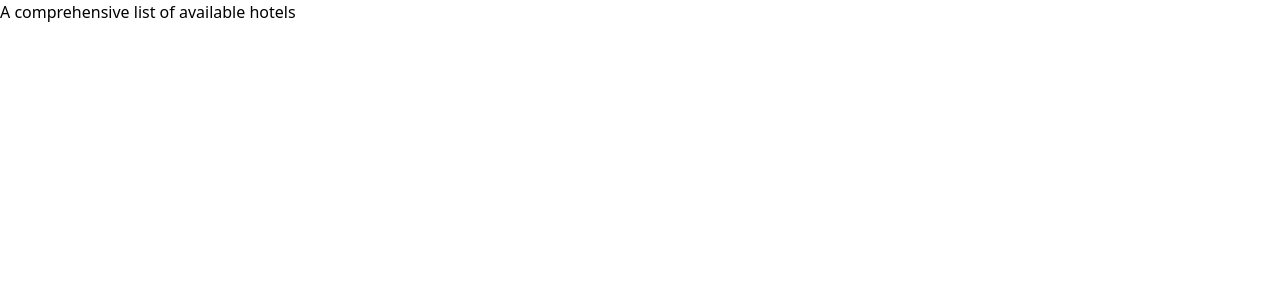
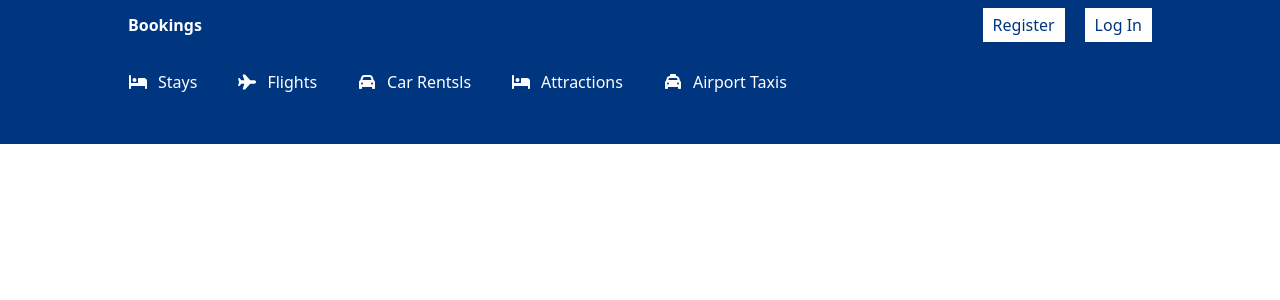
Before and after one commit to AdeNoah/lr3-booking-app, a React (Vite) app: page /hotels in a window 1280 px wide. Shown: the top 300 px of the page. Built offline with nearby package versions, Linux system fonts and the light colour scheme.

Commit message:
the header for the lists or hotels page

```diff
--- a/src/components/header.jsx
+++ b/src/components/header.jsx
@@ -14,7 +14,7 @@ import "react-date-range/dist/styles.css"; // main css file
 import "react-date-range/dist/theme/default.css"; // theme css file
 import { format } from "date-fns";
 
-const Header = () => {
+const Header = ({ type }) => {
   const [openDate, setOpenDate] = useState(false);
   const [date, setDate] = useState([
     {
@@ -43,7 +43,7 @@ const Header = () => {
   return (
     <>
       <div className="header bg-nav-bg text-white flex justify-center ">
-        <div className="header-container w-full max-w-[1024px] mx-0 mt-[20px] mb-[100px] relative">
+        <div className={type === "list" ? "w-full max-w-[1024px] mx-0 mt-[20px] mb-[0px] relative" : "header-container w-full max-w-[1024px] mx-0 mt-[20px] mb-[100px] relative"} >
           <div className="header-list flex gap-[40px] mb-[50px]">
             <div className="header-list-item flex items-center gap-[10px]">
               <FontAwesomeIcon icon={faBed} />
@@ -71,6 +71,8 @@ const Header = () => {
             </div>
           </div>
 
+          {type !== "list" &&
+            <>
               <h1 className="header-title text-4xl font-bold">
                 A lifetime of discounts? It's Genius.
               </h1>
@@ -93,7 +95,10 @@ const Header = () => {
                 </div>
 
                 <div className="header-search-item relative">
-              <FontAwesomeIcon icon={faCalendarDays} className="header-icon" />
+                  <FontAwesomeIcon
+                    icon={faCalendarDays}
+                    className="header-icon"
+                  />
                   <span
                     onClick={() => setOpenDate(!openDate)}
                     className="header-search-text cursor-pointer"
@@ -116,9 +121,13 @@ const Header = () => {
 
                 <div className="header-search-item relative">
                   <FontAwesomeIcon icon={faPerson} className="header-icon" />
-              <span onClick={() => SetOpenOptions(!openOptions)} className="header-search-text cursor-pointer">{`${options.adult} adult · ${options.children} children · ${options.room} room`}</span>
+                  <span
+                    onClick={() => SetOpenOptions(!openOptions)}
+                    className="header-search-text cursor-pointer"
+                  >{`${options.adult} adult · ${options.children} children · ${options.room} room`}</span>
 
-              {openOptions && <div className="options absolute top-[45px] bg-white rounded-[5px] p-4 [box-shadow:5px_5px_10px_-5px_rgba(0,0,0,0.3)] [&>div]:flex [&>div]:justify-between [&>div]:items-center [&>div>div]:flex [&>div]:gap-4 [&>div>div]:gap-4 [&>div>div]:py-1  [&>div>div>button]:border [&>div>div>button]:px-2">
+                  {openOptions && (
+                    <div className="options absolute top-[45px] bg-white rounded-[5px] p-4 [box-shadow:5px_5px_10px_-5px_rgba(0,0,0,0.3)] [&>div]:flex [&>div]:justify-between [&>div]:items-center [&>div>div]:flex [&>div]:gap-4 [&>div>div]:gap-4 [&>div>div]:py-1  [&>div>div>button]:border [&>div>div>button]:px-2">
                       <div className="option-item">
                         <span className="option-text">Adult</span>
                         <div className="counter">
@@ -129,7 +138,9 @@ const Header = () => {
                           >
                             -
                           </button>
-                    <span className="option-counter-num">{options.adult}</span>
+                          <span className="option-counter-num">
+                            {options.adult}
+                          </span>
                           <button
                             className="option-counter-btn"
                             onClick={() => handleOption("adult", "i")}
@@ -171,7 +182,9 @@ const Header = () => {
                           >
                             -
                           </button>
-                    <span className="option-counter-num">{options.room}</span>
+                          <span className="option-counter-num">
+                            {options.room}
+                          </span>
                           <button
                             className="option-counter-btn"
                             onClick={() => handleOption("room", "i")}
@@ -180,7 +193,8 @@ const Header = () => {
                           </button>
                         </div>
                       </div>
-              </div>}
+                    </div>
+                  )}
                 </div>
 
                 <div className="header-search-item ">
@@ -189,6 +203,8 @@ const Header = () => {
                   </button>
                 </div>
               </div>
+            </>
+          }
         </div>
       </div>
     </>
--- a/src/index.css
+++ b/src/index.css
@@ -10,7 +10,7 @@
     --color-nav-bg: #003580;
 }
 
-/* these ones are for the header component */
+/* these ones are for the header component with the home page */
 .header-list-item.active {
     border: 1px solid white;
     padding: 10px;
--- a/src/pages/Home.jsx
+++ b/src/pages/Home.jsx
@@ -1,11 +1,12 @@
 import NavBar from "../components/NavBar"
-import Header from "../components/header"
+import Header from "../components/Header"
 
 const Home = () => {
     return(
         <>
             <NavBar/>
             <Header/>
+            <div className="home-container"></div>
         </>
     )
 }
--- a/src/pages/List.jsx
+++ b/src/pages/List.jsx
@@ -1,10 +1,12 @@
-
+import NavBar from "../components/NavBar"
+import Header from "../components/Header"
 
 const List = () => {
 
     return(
         <>
-            <h1>A comprehensive list of available hotels</h1>
+            <NavBar/>
+            <Header type="list"/>
         </>
     )
 }
```
Lines whose indentation alone changed are shown as unchanged.
